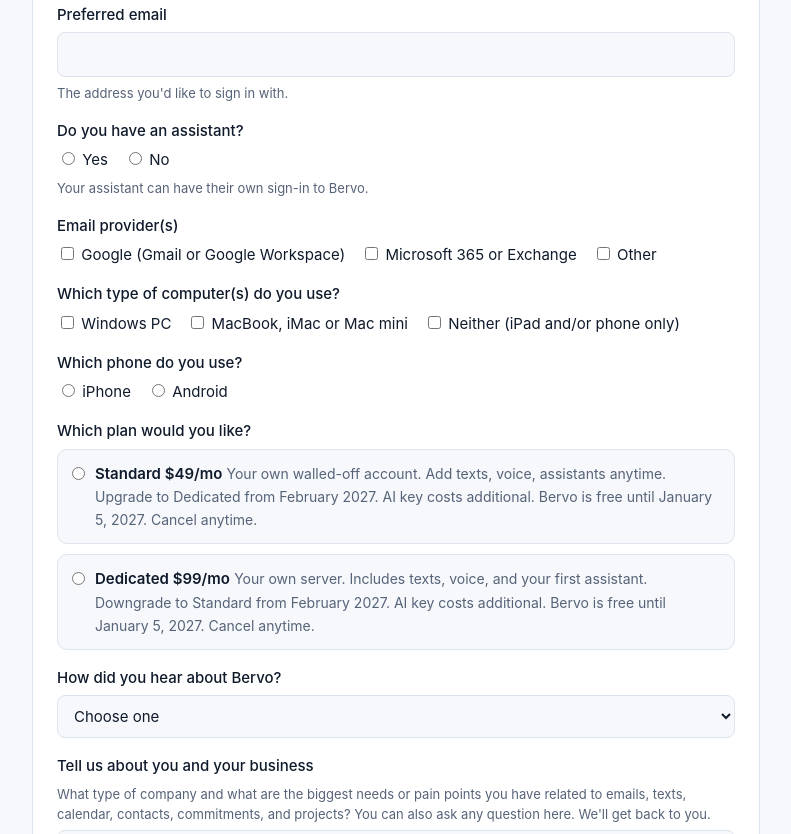
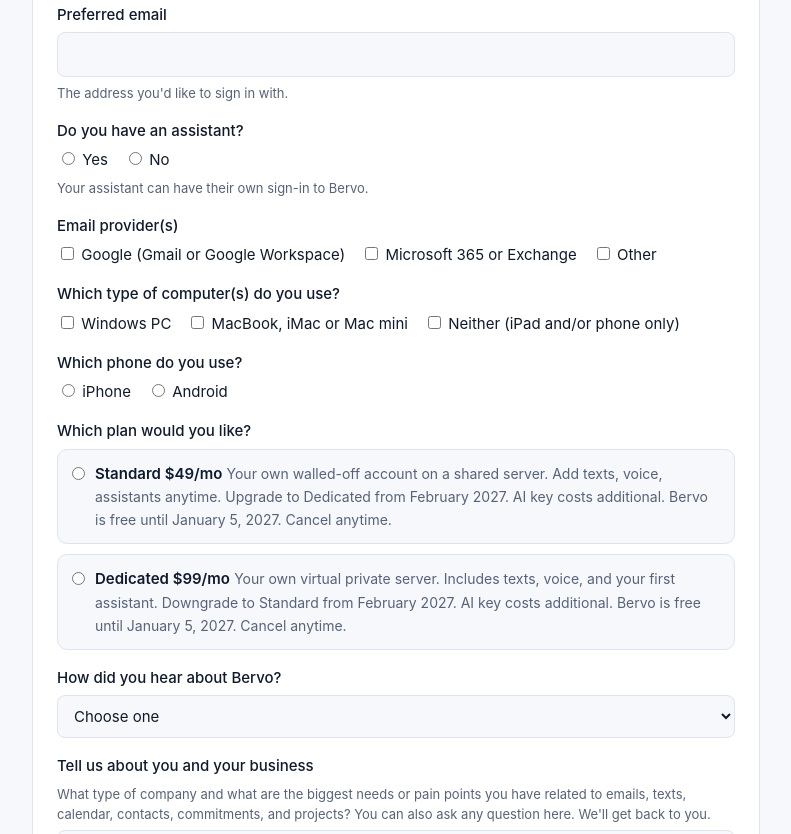
Before and after one commit to claryallen/bervo-site, a plain HTML site: page invite.html in a window 1280 px wide. Shown: the part 326-1160 px from the top of the page, without its empty margins (244-1035 px from the left). Drawn offline with Linux system fonts and the light colour scheme.

Commit message:
Invite form plan lines: Standard 'on a shared server', Dedicated 'virtual private server' (Allen 11-17 via GTM)
Co-Authored-By: Claude Opus 5.5 <noreply@anthropic.com>

```diff
--- a/invite.html
+++ b/invite.html
@@ -48,8 +48,8 @@ button:disabled{opacity:.6;cursor:default}footer{margin-top:2rem;font-size:.85re
 <span class="err"></span></fieldset>
 <fieldset id="fs-plan"><legend>Which plan would you like?</legend>
 <div class="plans">
-<label class="plan"><input type="radio" name="plan" value="standard" required><span><b>Standard $49/mo</b> <span class="help">Your own walled-off account. Add texts, voice, assistants anytime. Upgrade to Dedicated from February 2027. AI key costs additional. Bervo is free until January 5, 2027. Cancel anytime.</span></span></label>
-<label class="plan"><input type="radio" name="plan" value="private"><span><b>Dedicated $99/mo</b> <span class="help">Your own server. Includes texts, voice, and your first assistant. Downgrade to Standard from February 2027. AI key costs additional. Bervo is free until January 5, 2027. Cancel anytime.</span></span></label>
+<label class="plan"><input type="radio" name="plan" value="standard" required><span><b>Standard $49/mo</b> <span class="help">Your own walled-off account on a shared server. Add texts, voice, assistants anytime. Upgrade to Dedicated from February 2027. AI key costs additional. Bervo is free until January 5, 2027. Cancel anytime.</span></span></label>
+<label class="plan"><input type="radio" name="plan" value="private"><span><b>Dedicated $99/mo</b> <span class="help">Your own virtual private server. Includes texts, voice, and your first assistant. Downgrade to Standard from February 2027. AI key costs additional. Bervo is free until January 5, 2027. Cancel anytime.</span></span></label>
 </div>
 <span class="err"></span></fieldset>
 <label class="f" for="heard_from">How did you hear about Bervo?<select id="heard_from" name="heard_from" required><option value="">Choose one</option><option value="referral">Referred by someone</option><option value="social">Social Media</option><option value="search">Web Search (Google, etc.)</option><option value="ai">AI told me (ChatGPT, Claude, Gemini, etc.)</option><option value="media">An article, podcast or newsletter</option><option value="ad">An online ad</option><option value="event">An event or talk</option><option value="other">Other</option></select><span class="err"></span></label>
```
Also changed, not shown: functions/_dev/tests/invite.test.js (+2 -2 lines).
